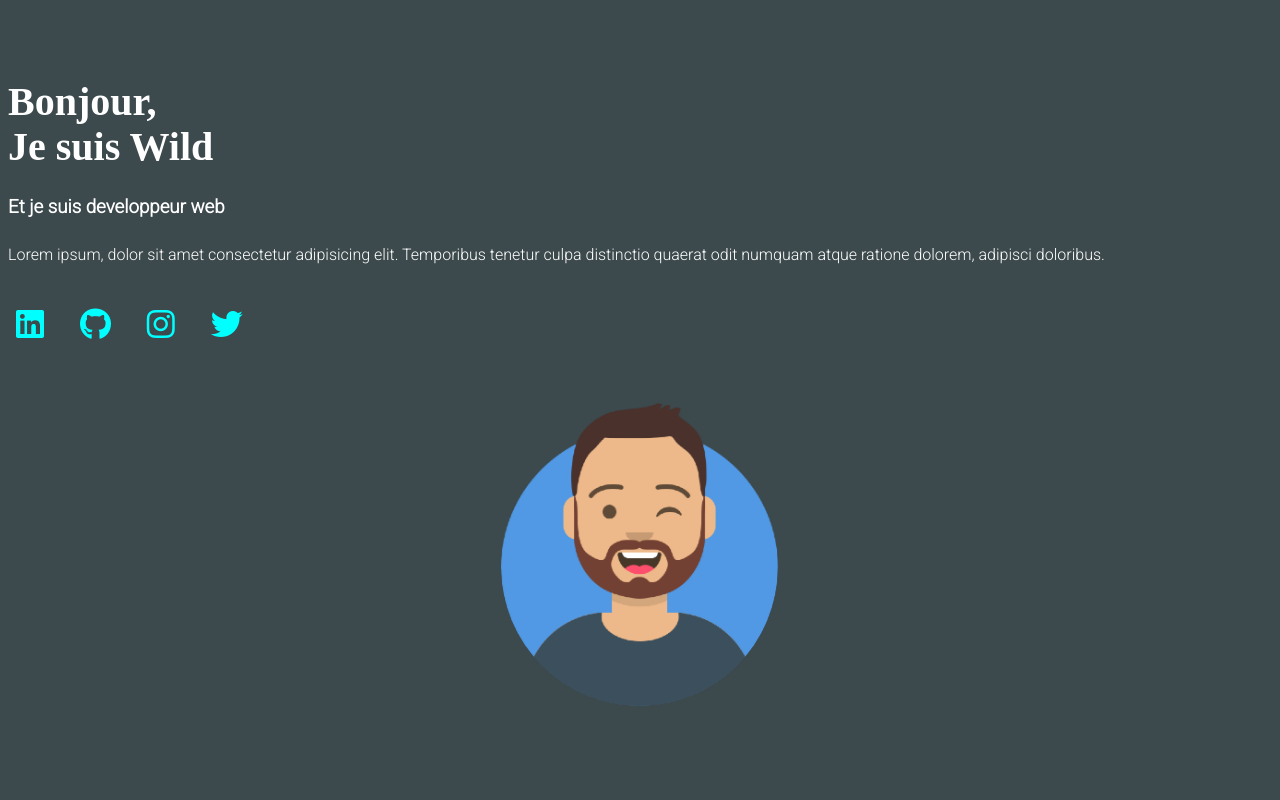
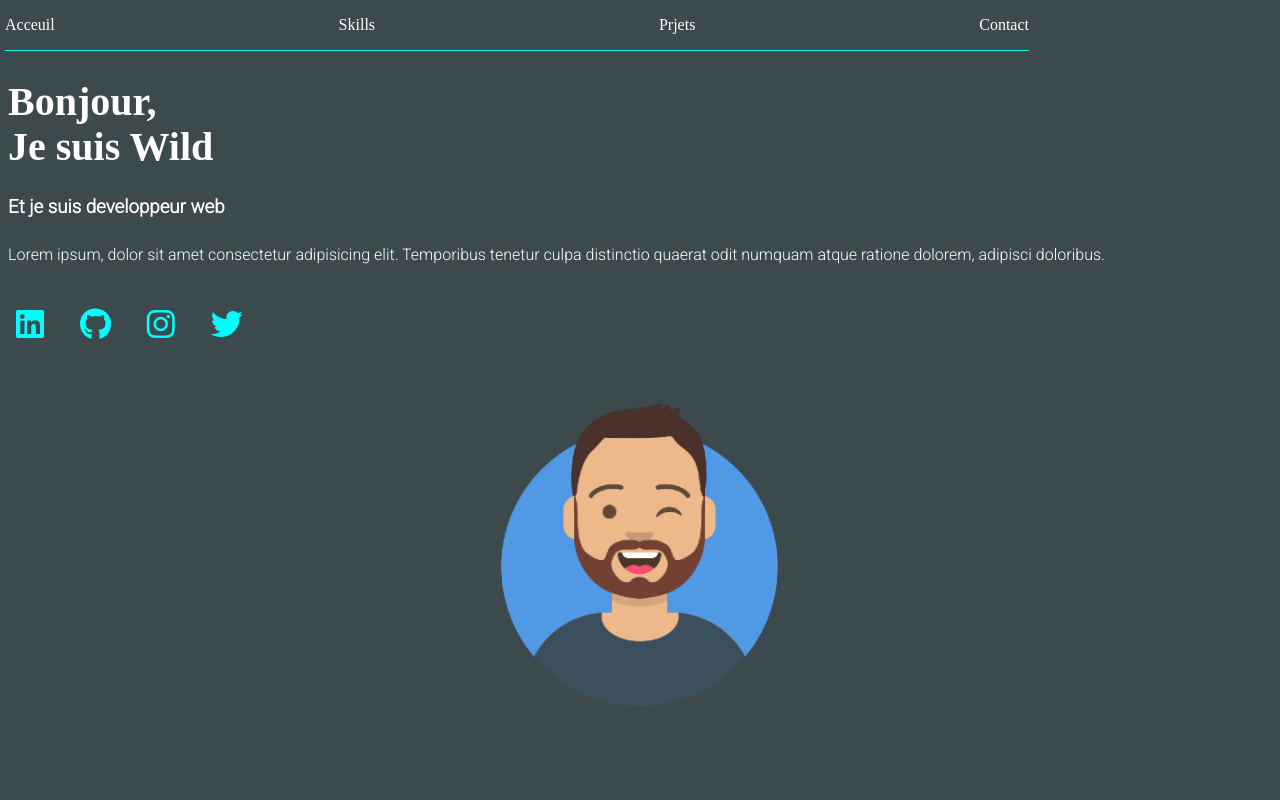
Before and after one commit to IdirX69/Projet1-CDA, a plain HTML site: page index.html in a window 1280 px wide. Shown: the top 800 px of the page. Drawn offline with Linux system fonts and the light colour scheme; a web font is replaced by a local one.

Commit message:
navigation

```diff
--- a/home.css
+++ b/home.css
@@ -55,6 +55,33 @@ h3 {
   margin: 0rem 1rem;
 }
 
+/* Navigation */
+.navigation {
+  height: 50px;
+  width: 100%;
+  margin-left: 5px;
+  position: fixed;
+  top: 0;
+  background-color: rgb(60, 73, 77);
+  z-index: 10;
+}
+.navigation ul {
+  width: 80%;
+  display: flex;
+  justify-content: space-between;
+  border-bottom: 1px solid aqua;
+}
+.navigation li {
+  color: white;
+  font-family: "Wallpoet";
+  height: 50px;
+  display: flex;
+  align-items: center;
+}
+a {
+  color: white;
+}
+
 /* animation */
 @keyframes avatar {
   0% {
--- a/index.html
+++ b/index.html
@@ -20,13 +20,14 @@
     <header>
       <nav class="navigation">
         <ul>
-          <li></li>
-          <li></li>
-          <li></li>
+          <li><a href="#home-section">Acceuil</a></li>
+          <li>Skills</li>
+          <li>Prjets</li>
+          <li>Contact</li>
         </ul>
       </nav>
     </header>
-    <section class="home-section">
+    <section class="home-section" id="home-section">
       <div class="home-paragraph">
         <h2>
           Bonjour,<br />
```
